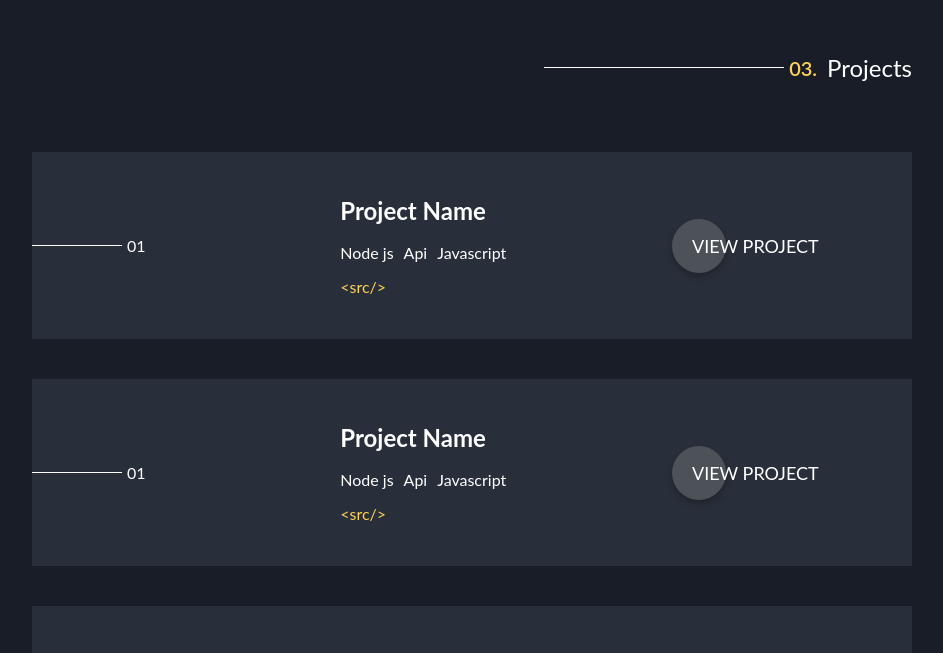
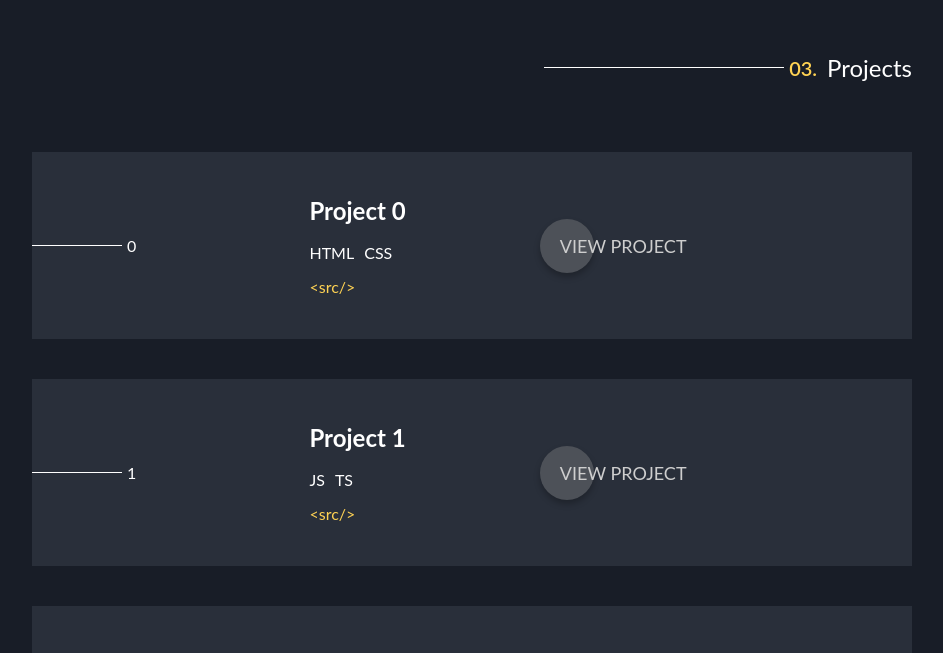
Before and after one commit to valentinesamuel/portfolio, an Angular app: page / in a window 1280 px wide. Shown: the part 2124-2777 px from the top of the page, without its empty margins (168-1111 px from the left). Built offline with nearby package versions, Linux system fonts and the light colour scheme; a web font is replaced by a local one.

Commit message:
feat: Made the project image to be in an img tag instead of after psuedo selector

```diff
--- a/src/app/home/home.component.scss
+++ b/src/app/home/home.component.scss
@@ -50,7 +50,7 @@
 
   nav {
     border-right: 2px solid var(--sec);
-    padding: 20px;
+    padding: 10px 20px;
     position: fixed;
     left: 0;
     z-index: 1;
@@ -64,10 +64,11 @@
       justify-content: space-between;
       li {
         writing-mode: vertical-rl;
-        padding: 20px 0px 20px 0px;
+        padding: 10px 0px 10px 0px;
         list-style-type: none;
         a {
           text-decoration: none;
+          white-space: nowrap;
           span {
             color: var(--sec);
             margin-bottom: 10px;
@@ -94,7 +95,7 @@
   display: flex;
   flex-direction: column;
   bottom: 0;
-  padding: 0 50px 0 50px;
+  padding: 0 20px 0 20px;
 
   span {
     padding: 20px;
@@ -357,7 +358,7 @@
         max-width: 500px;
         margin-left: 150px;
         p {
-          font-size: 1.5rem;
+          font-size: 1.2rem;
           line-height: 3rem;
           letter-spacing: 0.05em;
         }
@@ -381,7 +382,7 @@
     }
     p {
       margin: 20px 0 20px 0;
-      font-size: 1.2rem;
+      font-size: 1rem;
     }
   }
 }
--- a/src/app/projects/projects.component.html
+++ b/src/app/projects/projects.component.html
@@ -1,65 +1,24 @@
 <p class="title" id="projects"><span>03.</span>Projects</p>
 <section class="project-container">
+  <div *ngFor="let project of projectList; let i = index">
     <div class="p1">
       <div class="info">
-          <p class="sn">01</p>
+        <p class="sn">{{ i }}</p>
         <div class="details">
-            <h3>Project Name</h3>
-            <span class="stack">
-              <p>Node js</p>
-              <p>Api</p>
-              <p>Javascript</p>
-            </span>
+          <h3>{{ project.name }}{{i}}</h3>
+          <div class="stack">
+            <p *ngFor="let tech of project.stack">{{ tech }}</p>
+          </div>
+          <a [href]="project.repo">
             <p class="src">&lt;src/&gt;</p>
+          </a>
         </div>
-          <button>View Project</button>
+        <button><a [href]=project.liveDemo>View Project</a></button>
+        <img src="../../assets/samuel-regan-asante-awXQiHUF4IU-unsplash.jpg" alt="project-image">
       </div>
     </div>
-      <div class="p1">
-        <div class="info">
-          <p class="sn">01</p>
-          <div class="details">
-            <h3>Project Name</h3>
-            <span class="stack">
-              <p>Node js</p>
-              <p>Api</p>
-              <p>Javascript</p>
-            </span>
-            <p class="src">&lt;src/&gt;</p>
   </div>
-          <button>View Project</button>
-        </div>
-      </div>
-      <div class="p1">
-        <div class="info">
-          <p class="sn">01</p>
-          <div class="details">
-            <h3>Project Name</h3>
-            <span class="stack">
-              <p>Node js</p>
-              <p>Api</p>
-              <p>Javascript</p>
-            </span>
-            <p class="src">&lt;src/&gt;</p>
-          </div>
-          <button>View Project</button>
-        </div>
-      </div>
-      <div class="p1">
-        <div class="info">
-          <p class="sn">01</p>
-          <div class="details">
-            <h3>Project Name</h3>
-            <span class="stack">
-              <p>Node js</p>
-              <p>Api</p>
-              <p>Javascript</p>
-            </span>
-            <p class="src">&lt;src/&gt;</p>
-          </div>
-          <button>View Project</button>
-        </div>
-      </div>
+
   <div class="see-others">
     <button class="seeArchive" (click)="seeOtherProjects()">
       {{ seeOthers ? "Hide" : "See" }} Other Projects
@@ -68,26 +27,15 @@
   <div class="other-projects" *ngIf="seeOthers">
     <h2>Other Projects</h2>
     <p class="pre">
-          These are other projects that i create to constantly improve my
-          skills. The source codes are available on my github repositories
+      These are other projects that i create to constantly improve my skills.
+      The source codes are available on my github repositories
     </p>
-        <ul class="other-list">
+    <ul class="other-list" *ngFor="let arcProj of archivedList; let i = index">
       <li>
-            /01 <span class="src">&lt;src/&gt;</span>
-            <span class="name">one king project like that nai go dey here</span>
+        /{{i}} <a [href]="arcProj.repo"><span class="src">&lt;src/&gt;</span></a>
+        <span class="name">{{arcProj.name}}</span>
       </li>
-          <li>
-            /01 <span class="src">&lt;src/&gt;</span>
-            <span class="name">one king project like that nai go dey here</span>
-          </li>
-          <li>
-            /01 <span class="src">&lt;src/&gt;</span>
-            <span class="name">one king project like that nai go dey here</span>
-          </li>
-          <li>
-            /01 <span class="src">&lt;src/&gt;</span>
-            <span class="name">one king project like that nai go dey here</span>
-          </li>
+
     </ul>
   </div>
 </section>
--- a/src/app/projects/projects.component.scss
+++ b/src/app/projects/projects.component.scss
@@ -8,7 +8,6 @@
     transition: all 1s cubic-bezier(0.77, 0, 0.175, 1);
     display: flex;
     margin-bottom: 40px;
-    max-width: 100%;
     justify-content: left;
     overflow: visible;
     background-color: var(--project);
@@ -32,7 +31,7 @@
           background-color: var(--project-text);
         }
       }
-      width: 80%;
+      width: 100%;
       height: 187px;
       max-height: 187px;
       display: flex;
@@ -53,6 +52,9 @@
           }
           display: flex;
         }
+        a {
+          text-decoration: none;
+        }
         .src {
           width: fit-content;
           margin: 0;
@@ -66,6 +68,9 @@
       }
 
       button {
+        a {
+          text-decoration: none;
+        }
         border: none;
         z-index: 2;
         transition: 1s;
@@ -84,18 +89,33 @@
         transition-timing-function: ease-out;
         box-shadow: 0px 4px 6px rgba(0, 0, 0, 0.25);
       }
+
+      img {
+        height: 100%;
+        object-fit: cover;
+        width: 20%;
+        // transition: 2s;
+        // display: none;
+        position: relative;
+        visibility: hidden;
+        box-shadow: -15px 6px 20px rgba(0, 0, 0, 0.35);
+
+        top: 0;
+
+        left: 20%;
+      }
     }
 
     &:hover {
       background-color: var(--pri-tint);
-      &::after {
-        visibility: visible;
-        background: url(../../assets/samuel-regan-asante-awXQiHUF4IU-unsplash.jpg)
-          no-repeat center;
-        background-size: cover;
-        transform: translateX(-20px);
-        box-shadow: -15px 6px 20px rgba(0, 0, 0, 0.35);
-      }
+      // &::after {
+      //   display: block;
+      //   background: url(../../assets/samuel-regan-asante-awXQiHUF4IU-unsplash.jpg)
+      //     no-repeat center;
+      //   background-size: cover;
+      //   transform: translateX(-20px);
+      //   box-shadow: -15px 6px 20px rgba(0, 0, 0, 0.35);
+      // }
       .info {
         background-color: var(--pri-tint);
         .sn {
@@ -131,18 +151,25 @@
           color: var(--pri);
           background-color: var(--project-button-hover);
         }
+        animation-direction: reverse;
+        img {
+          animation: picturer 1s;
+          // left: -5%;
+          // display: inline;
+          // visibility: visible;
+        }
       }
     }
 
-    &::after {
-      content: "";
-      height: auto;
-      width: 20%;
-      transition: 1s;
-      transform: scale(1.2);
-      visibility: hidden;
-      position: relative;
-    }
+    // &::after {
+    //   content: "";
+    //   height: auto;
+    //   width: 20%;
+    //   transition: 1s;
+    //   transform: scale(1.2);
+    //   position: relative;
+    //   display: none;
+    // }
   }
 }
 .see-others {
@@ -185,3 +212,20 @@
     }
   }
 }
+
+@keyframes picturer {
+  0% {
+    transition: 0.5s;
+    transform: scale(1.2);
+  }
+  15% {
+  }
+  50% {
+  }
+  75% {
+    visibility: visible;
+  }
+  100% {
+    left: -5%;
+  }
+}
--- a/src/app/projects/projects.component.ts
+++ b/src/app/projects/projects.component.ts
@@ -1,13 +1,53 @@
 import { Component, OnInit } from '@angular/core';
+import { ArchivedProject, Project } from './project-list.model';
 
 @Component({
   selector: 'app-projects',
   templateUrl: './projects.component.html',
   styleUrls: ['./projects.component.scss']
 })
+
+
 export class ProjectsComponent implements OnInit {
   seeOthers = true;
-
+  projectList: Project[] = [
+    {
+      name: 'Project ',
+      stack: ['HTML', 'CSS'],
+      repo: 'git-sample1.com',
+      liveDemo: 'project1.com'
+    },
+    {
+      name: 'Project ',
+      stack: ['JS', 'TS'],
+      repo: 'git-sample2.com',
+      liveDemo: 'project2.com'
+    },
+    {
+      name: 'Project ',
+      stack: ['BASH', 'UID'],
+      repo: 'git-sample3.com',
+      liveDemo: 'project3.com'
+    },
+  ]
+  archivedList: ArchivedProject[] = [
+    {
+      name: 'yehhh',
+      repo:'yehh.github.com'
+    },
+    {
+      name: 'yewrthe',
+      repo:'yewrthe.github.com'
+    },
+    {
+      name: 'sldfib9mgtfb',
+      repo:'sldfib9mgtfb.github.com'
+    },
+    {
+      name: 'slkdmf',
+      repo:'slkdmf.github.com'
+    }
+  ]
   constructor() { }
 
   ngOnInit(): void {
```
Also changed, not shown: src/app/projects/project-list.model.ts (added, +11 -0 lines). Lines whose indentation alone changed are shown as unchanged.
